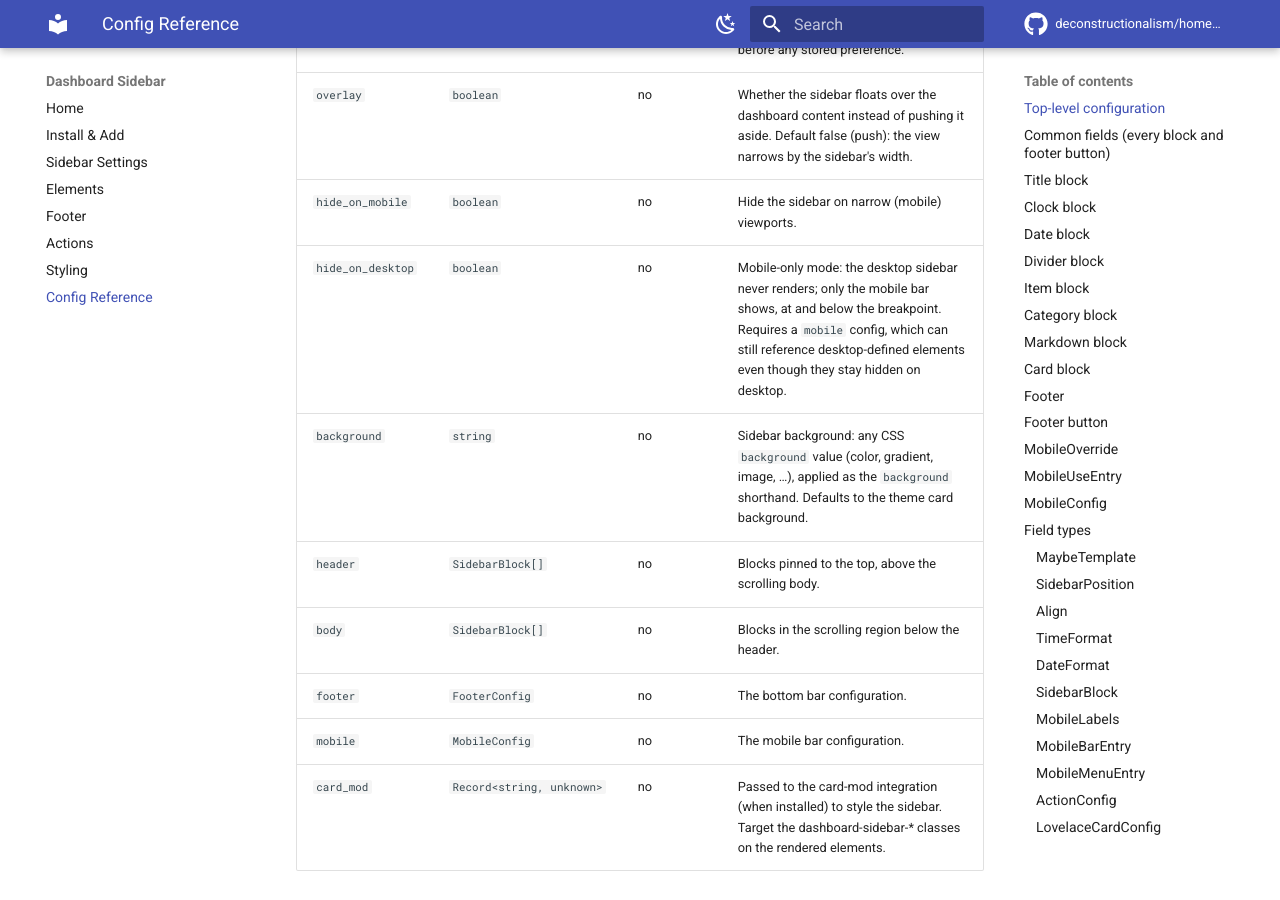
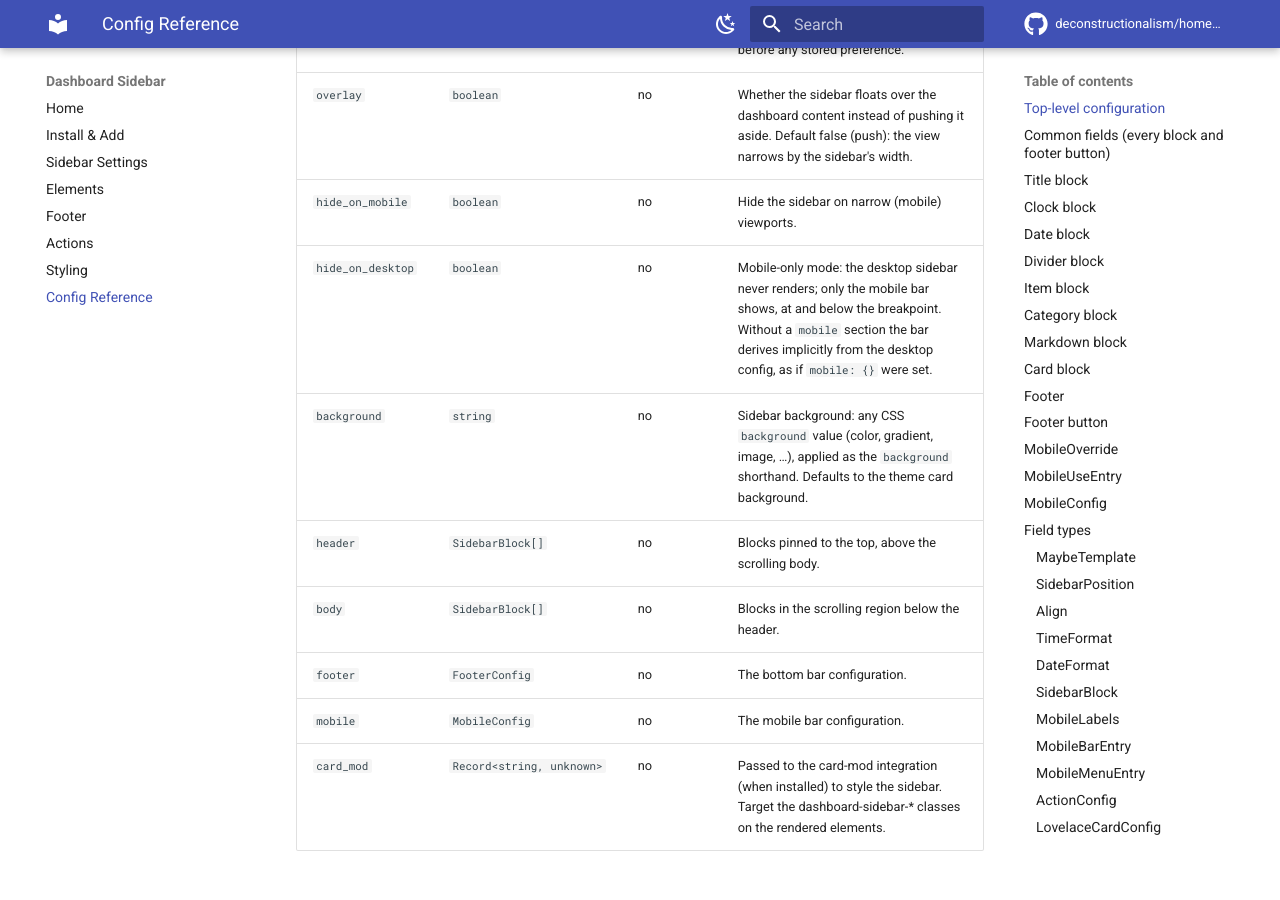
Before and after one commit to deconstructionalism/homeassistant-dashboard-sidebar, an MkDocs documentation site: the page built from docs/reference.md, in a window 1280 px wide and 900 px high, scrolled down 519 px. Built offline with MkDocs 1.6.1 and Material for MkDocs 9.7.7, drawn with Linux system fonts in a browser that asks for light colours; comment, search, counter and statistics services are not loaded.

Commit message:
docs: regenerate the config reference for the hide_on_desktop doc change

```diff
--- a/docs/reference.md
+++ b/docs/reference.md
@@ -16,7 +16,7 @@ The full configuration read from the Lovelace `dashboard_sidebar` key.
 | `start_collapsed` | `boolean` | no | Whether the sidebar starts collapsed, before any stored preference. |
 | `overlay` | `boolean` | no | Whether the sidebar floats over the dashboard content instead of pushing it aside. Default false (push): the view narrows by the sidebar's width. |
 | `hide_on_mobile` | `boolean` | no | Hide the sidebar on narrow (mobile) viewports. |
-| `hide_on_desktop` | `boolean` | no | Mobile-only mode: the desktop sidebar never renders; only the mobile bar shows, at and below the breakpoint. Requires a `mobile` config, which can still reference desktop-defined elements even though they stay hidden on desktop. |
+| `hide_on_desktop` | `boolean` | no | Mobile-only mode: the desktop sidebar never renders; only the mobile bar shows, at and below the breakpoint. Without a `mobile` section the bar derives implicitly from the desktop config, as if `mobile: {}` were set. |
 | `background` | `string` | no | Sidebar background: any CSS `background` value (color, gradient, image, …), applied as the `background` shorthand. Defaults to the theme card background. |
 | `header` | `SidebarBlock[]` | no | Blocks pinned to the top, above the scrolling body. |
 | `body` | `SidebarBlock[]` | no | Blocks in the scrolling region below the header. |
```
